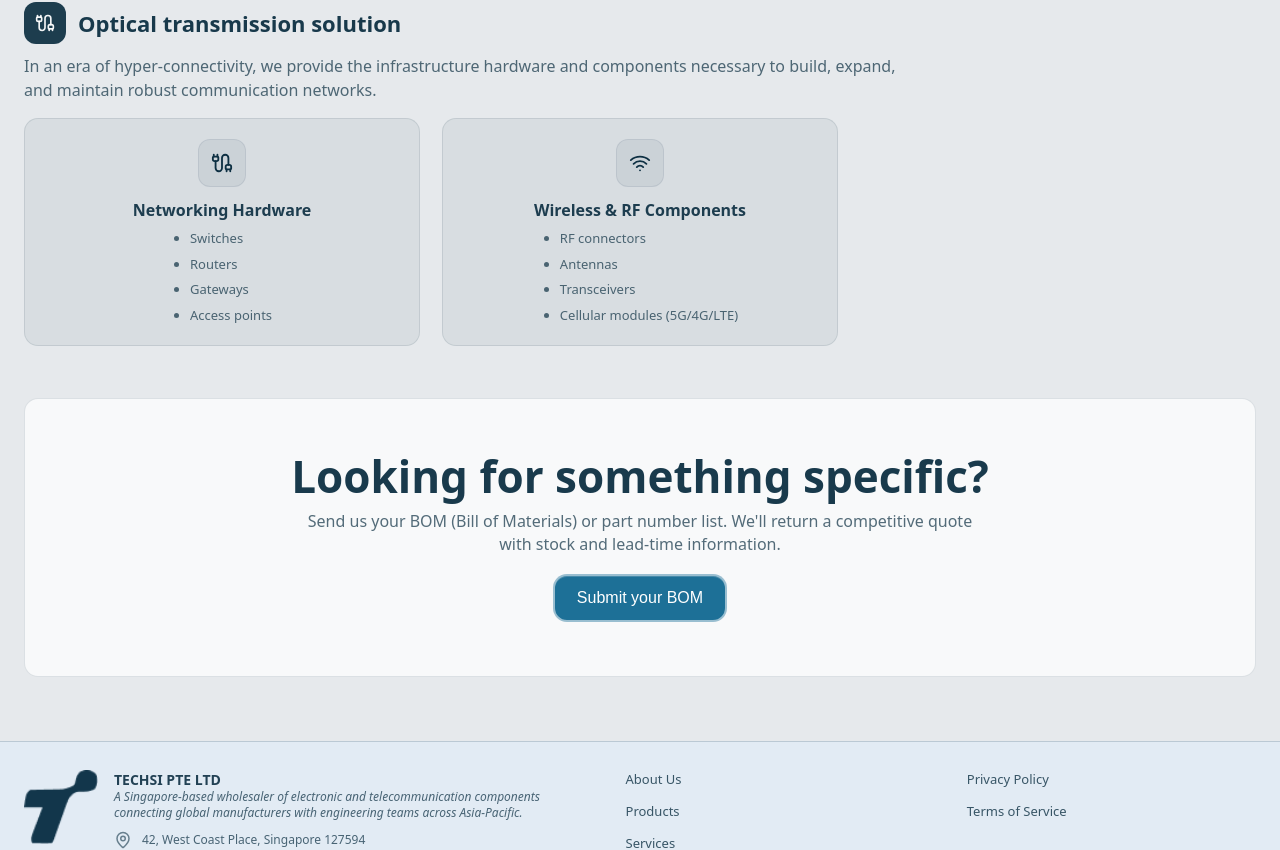
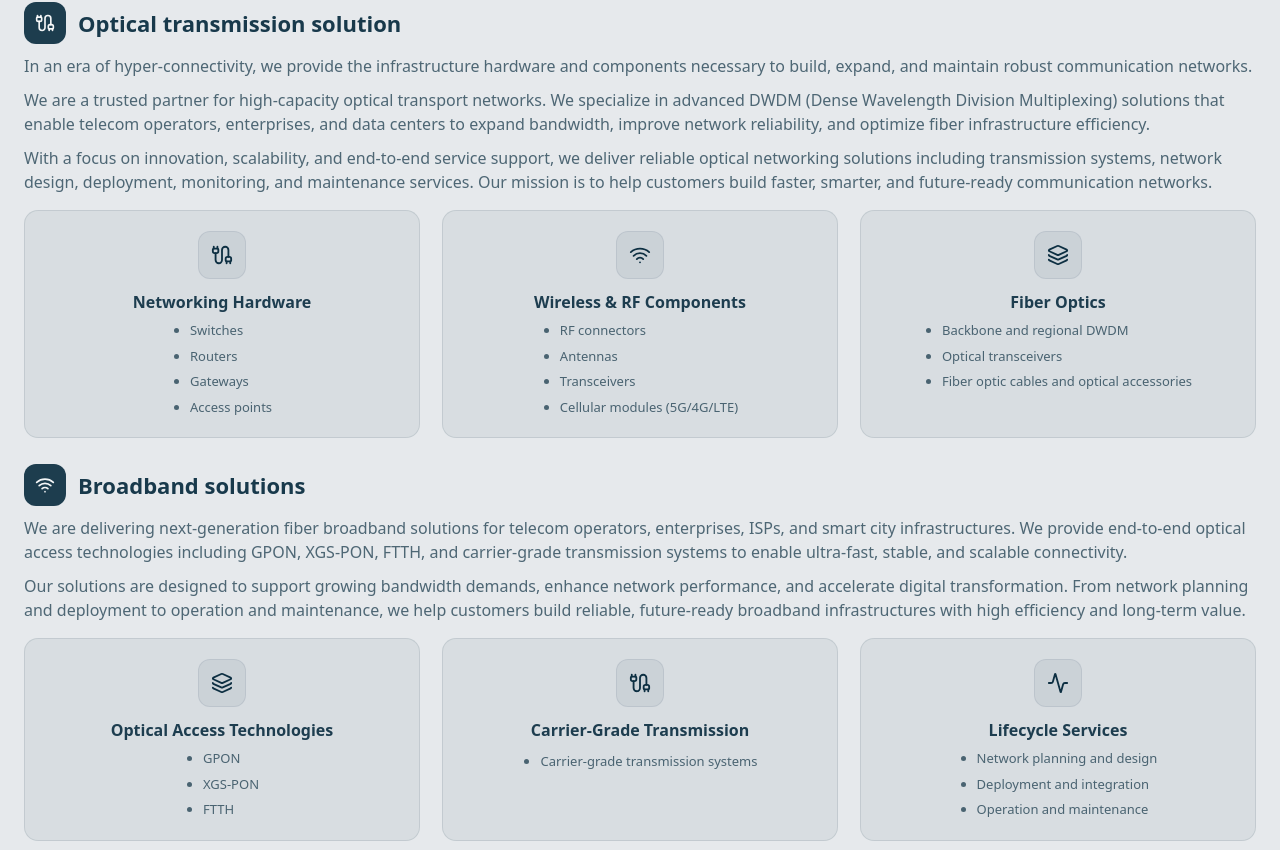
Before and after one commit to codeChill26/Techsi_Website, a React (Vite) app: page /products in a window 1280 px wide. Shown: the part 833-1683 px from the top of the page. Built offline with nearby package versions, Linux system fonts and the light colour scheme.

Commit message:
Fix Info

```diff
--- a/src/pages/ProductsPage.jsx
+++ b/src/pages/ProductsPage.jsx
@@ -43,8 +43,11 @@ const productSections = [
   {
     Icon: Cable,
     title: 'Optical transmission solution',
-    desc:
+    desc: [
       'In an era of hyper-connectivity, we provide the infrastructure hardware and components necessary to build, expand, and maintain robust communication networks.',
+      'We are a trusted partner for high-capacity optical transport networks. We specialize in advanced DWDM (Dense Wavelength Division Multiplexing) solutions that enable telecom operators, enterprises, and data centers to expand bandwidth, improve network reliability, and optimize fiber infrastructure efficiency.',
+      'With a focus on innovation, scalability, and end-to-end service support, we deliver reliable optical networking solutions including transmission systems, network design, deployment, monitoring, and maintenance services. Our mission is to help customers build faster, smarter, and future-ready communication networks.',
+    ],
     items: [
       {
         Icon: Cable,
@@ -59,6 +62,44 @@ const productSections = [
           'Antennas',
           'Transceivers',
           'Cellular modules (5G/4G/LTE)',
+        ],
+      },
+      {
+        Icon: Layers,
+        title: 'Fiber Optics',
+        bullets: [
+          'Backbone and regional DWDM',
+          'Optical transceivers',
+          'Fiber optic cables and optical accessories',
+        ],
+      },
+    ],
+  },
+  {
+    Icon: Wifi,
+    title: 'Broadband solutions',
+    desc: [
+      'We are delivering next-generation fiber broadband solutions for telecom operators, enterprises, ISPs, and smart city infrastructures. We provide end-to-end optical access technologies including GPON, XGS-PON, FTTH, and carrier-grade transmission systems to enable ultra-fast, stable, and scalable connectivity.',
+      'Our solutions are designed to support growing bandwidth demands, enhance network performance, and accelerate digital transformation. From network planning and deployment to operation and maintenance, we help customers build reliable, future-ready broadband infrastructures with high efficiency and long-term value.',
+    ],
+    items: [
+      {
+        Icon: Layers,
+        title: 'Optical Access Technologies',
+        bullets: ['GPON', 'XGS-PON', 'FTTH'],
+      },
+      {
+        Icon: Cable,
+        title: 'Carrier-Grade Transmission',
+        bullets: ['Carrier-grade transmission systems'],
+      },
+      {
+        Icon: Activity,
+        title: 'Lifecycle Services',
+        bullets: [
+          'Network planning and design',
+          'Deployment and integration',
+          'Operation and maintenance',
         ],
       },
     ],
@@ -97,7 +138,13 @@ export default function ProductsPage() {
                   <h2 className="pr-block__title">{title}</h2>
                 </div>
 
-                <p className="pr-block__desc">{desc}</p>
+                <div className="pr-block__descGroup">
+                  {(Array.isArray(desc) ? desc : [desc]).map((p) => (
+                    <p className="pr-block__desc" key={p}>
+                      {p}
+                    </p>
+                  ))}
+                </div>
 
                 <div className="pr-categories__grid">
                   {items.map((it) => (
--- a/src/pages/ServicesPage.jsx
+++ b/src/pages/ServicesPage.jsx
@@ -2,10 +2,17 @@ import Header from '../components/Header.jsx'
 import Footer from '../components/Footer.jsx'
 import { useNavigate } from 'react-router-dom'
 import {
-  BriefcaseBusiness,
+  Award,
+  GitMerge,
   Headset,
+  Handshake,
+  Network,
+  Plug,
   ShieldCheck,
+  SlidersHorizontal,
   Truck,
+  Users,
+  Wrench,
 } from 'lucide-react'
 
 import '../styles/landing.css'
@@ -13,7 +20,42 @@ import '../styles/services.css'
 
 const services = [
   {
+    Icon: Network,
+    title: 'Deep Telecom Expertise',
+    desc: 'Our team brings extensive experience in telecom networks, optical transmission, broadband access, IP infrastructure, and system integration. We understand the technical and operational challenges faced by operators, enterprises, and service providers.',
+  },
+  {
+    Icon: GitMerge,
+    title: 'End-to-End Solution Integration',
+    desc: 'We provide complete lifecycle services — from consultation, design, and implementation to testing, optimization, and long-term technical support. Customers benefit from a single trusted partner for seamless project delivery.',
+  },
+  {
+    Icon: Plug,
+    title: 'Multi-Vendor Integration Capability',
+    desc: 'We work with leading telecom technologies and multi-vendor environments, ensuring compatibility, interoperability, and optimized network performance across different platforms and equipment manufacturers.',
+  },
+  {
+    Icon: Headset,
+    title: 'Strong Technical Support & Fast Response',
+    desc: 'Our dedicated technical experts deliver responsive support, proactive troubleshooting, and reliable maintenance services to minimize downtime and ensure business continuity.',
+  },
+  {
+    Icon: SlidersHorizontal,
+    title: 'Customized & Scalable Solutions',
+    desc: 'Every network has unique requirements. We tailor solutions based on customer needs while ensuring scalability for future expansion and evolving technology demands.',
+  },
+  {
     Icon: ShieldCheck,
+    title: 'Commitment to Quality & Reliability',
+    desc: 'We focus on delivering stable, secure, and high-performance telecom solutions with strict project management and quality assurance standards.',
+  },
+  {
+    Icon: Handshake,
+    title: 'Long-Term Partnership Approach',
+    desc: 'We believe in building sustainable partnerships by supporting customers beyond project completion — helping them optimize operations, improve efficiency, and prepare for future growth.',
+  },
+  {
+    Icon: Award,
     title: 'Uncompromising Quality',
     desc: 'We partner exclusively with world-renowned, certified manufacturers to guarantee that every component we deliver meets international standards (CE, RoHS, ISO).',
   },
@@ -23,12 +65,12 @@ const services = [
     desc: 'With a robust global sourcing network and optimized logistics, we ensure stable lead times and minimize the risk of supply chain disruptions for your projects.',
   },
   {
-    Icon: Headset,
+    Icon: Wrench,
     title: 'Technical Expertise',
     desc: 'Our team of dedicated application engineers is always ready to assist you with component selection, cross-referencing, and technical troubleshooting.',
   },
   {
-    Icon: BriefcaseBusiness,
+    Icon: Users,
     title: 'Flexible & Customer-Centric',
     desc: 'Whether you are a startup needing low-volume samples or an EMS provider requiring high-volume wholesale distribution, we tailor our services to your scale.',
   },
--- a/src/styles/products.css
+++ b/src/styles/products.css
@@ -71,11 +71,19 @@
   color: rgba(13, 47, 66, 0.95);
 }
 
+.pr-block__descGroup {
+  margin: 0 0 16px;
+  max-width: none;
+}
+
 .pr-block__desc {
-  margin: 0 0 16px;
-  max-width: 900px;
+  margin: 0 0 10px;
   color: rgba(13, 47, 66, 0.7);
   line-height: 1.5;
+}
+
+.pr-block__desc:last-child {
+  margin-bottom: 0;
 }
 
 .pr-categories__grid {
```
